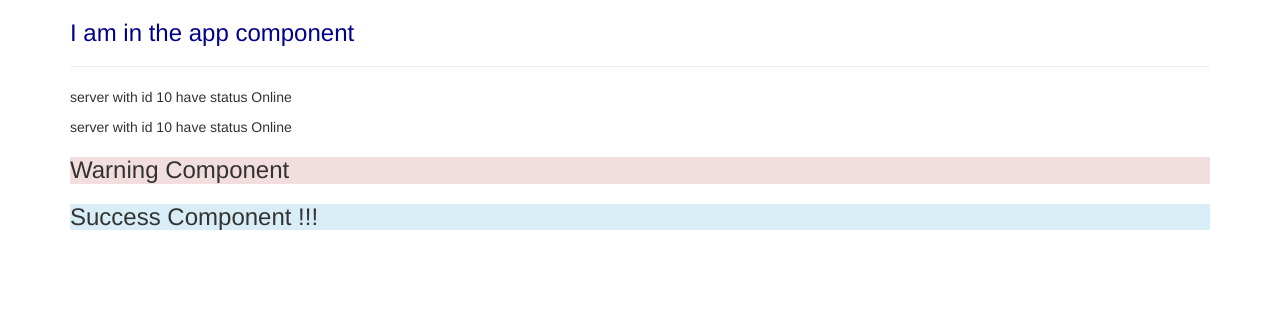
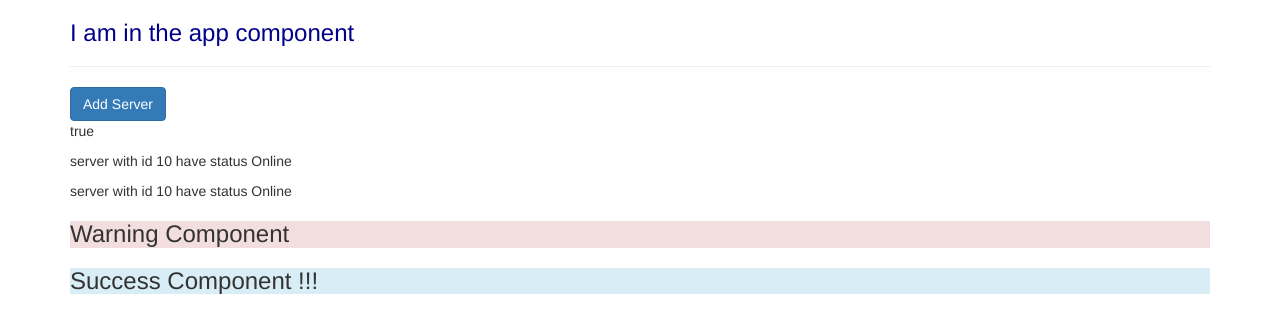
Before and after one commit to prethiv/Angular_Learning_app1, an Angular app: page / in a window 1280 px wide. Shown: the top 332 px of the page. Built offline with nearby package versions, Linux system fonts and the light colour scheme.

Commit message:
Property binding

```diff
--- a/src/app/servers/servers.component.html
+++ b/src/app/servers/servers.component.html
@@ -1,2 +1,5 @@
+<button class="btn btn-primary"
+    [disabled]="!allownewserver">Add Server</button>
+<p [innerText]="allownewserver"></p>
 <app-server></app-server>
 <app-server></app-server>
--- a/src/app/servers/servers.component.ts
+++ b/src/app/servers/servers.component.ts
@@ -7,7 +7,14 @@
 })
 export class ServersComponent implements OnInit {
 
-  constructor() { }
+  allownewserver=false;
+
+  constructor() {
+
+    setTimeout(()=>{
+      this.allownewserver=true;
+    },2000);
+   }
 
   ngOnInit(): void {
   }
```
